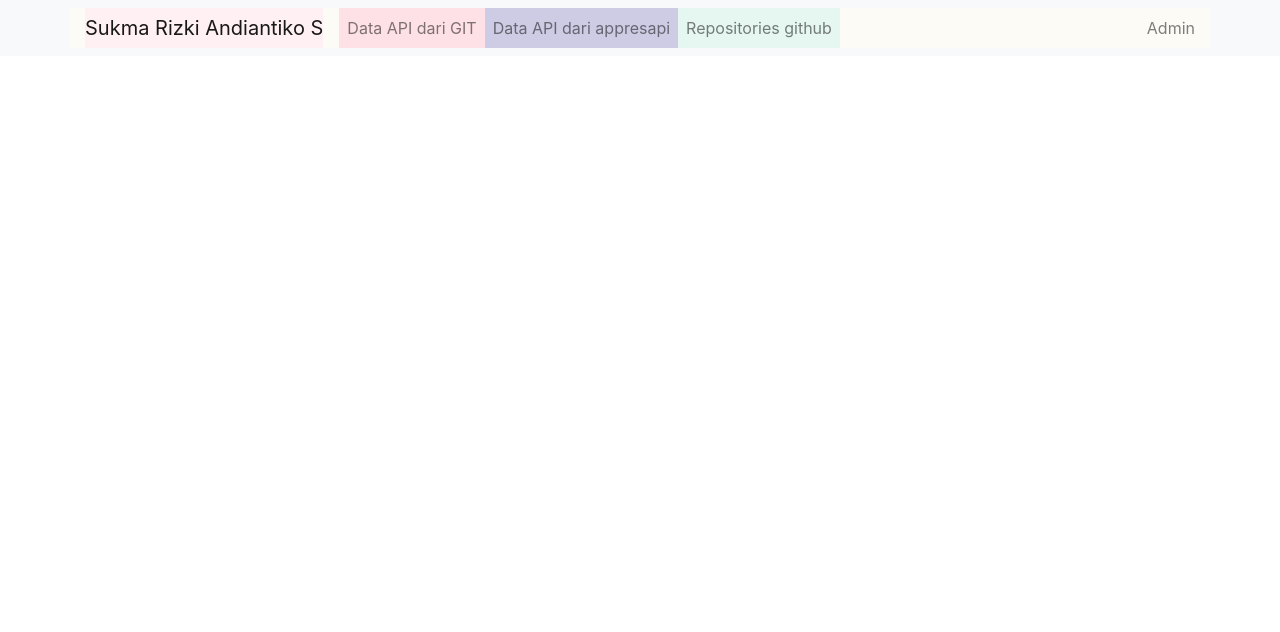
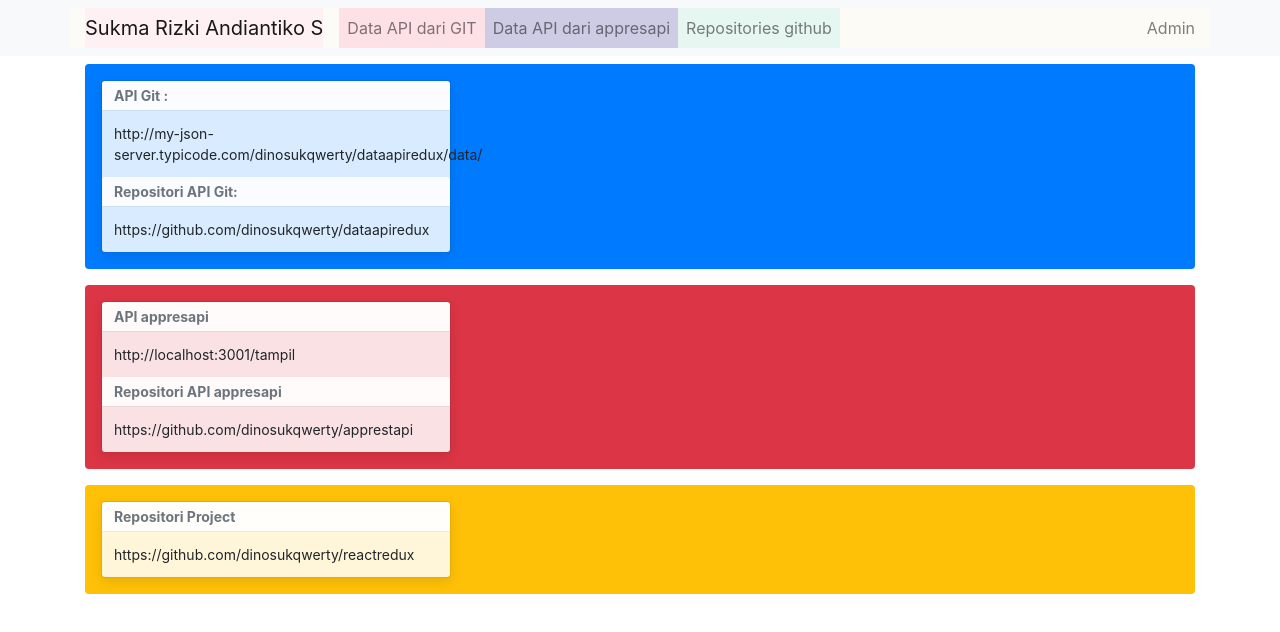
Before and after one commit to dinosukqwerty/reactredux, a React (Create React App) app: page /repositori in a window 1280 px wide. Shown: the top 632 px of the page. Built offline with nearby package versions, Linux system fonts and the light colour scheme.

Commit message:
repositori

```diff
--- a/src/App.js
+++ b/src/App.js
@@ -11,6 +11,7 @@ import DetailUserContainer from './container/DetailUserContainer';
 import DataGitContainer from './container/DataGitContainer';
 import DataContainer from './container/DataContainer';
 import DetailDataGitContainer from './container/DetailDataGitContainer';
+import RepositoriContainer from './container/RepositoriContainer';
 
 export default class App extends Component {
 
@@ -26,6 +27,7 @@ export default class App extends Component {
           <Route path="/detaildatagit/:id" exact component = {DetailDataGitContainer} />
           <Route path="/datagit" exact component = {DataGitContainer}/>
           <Route path="/dataappresapi" exact component = {DataContainer}/>
+          <Route path="/repositori" exact component= {RepositoriContainer}/>
         </BrowserRouter>
       </div>
     )
--- a/src/Components/CarouselComponents.js
+++ b/src/Components/CarouselComponents.js
@@ -15,18 +15,18 @@ import tiga from "../img/3.jpg";
 const items = [
   {
     src: satu,
-    altText: '1',
-    caption: 'Caption 1',
+    altText: 'https://github.com/dinosukqwerty/reactredux',
+    caption: 'Project ini : https://github.com/dinosukqwerty/reactredux',
   },
   {
     src: dua,
-    altText: '2',
-    caption: 'Caption 2'
+    altText: 'Data Git',
+    caption: 'API : http://my-json-server.typicode.com/dinosukqwerty/dataapiredux/data/'
   },
   {
     src: tiga,
-    altText: '3',
-    caption: 'Caption 3'
+    altText: 'Data appresapi',
+    caption: 'API: https://github.com/dinosukqwerty/apprestapi'
   },
   ];
 
--- a/src/Components/NavbarComponents.js
+++ b/src/Components/NavbarComponents.js
@@ -32,7 +32,7 @@ const NavbarComponents = (props) => {
               <NavLink href="/dataappresapi" style={{backgroundColor: '#CECCE4'}}>Data API dari appresapi</NavLink>
             </NavItem>
             <NavItem>
-              <NavLink href="https://github.com/dinosukqwerty" style={{backgroundColor: '#E6F7F1'}}>Repositories github</NavLink>
+              <NavLink href="/repositori" style={{backgroundColor: '#E6F7F1'}}>Repositories github</NavLink>
             </NavItem>
           </Nav>
           <NavbarText>Admin</NavbarText>
--- /dev/null
+++ b/src/Container/RepositoriContainer.js
@@ -0,0 +1,66 @@
+import React from 'react';
+import { Toast, ToastBody, Row, Col, ToastHeader, Container } from 'reactstrap';
+
+const RepositoriContainer = (props) => {
+  return (
+
+    <Container>
+      <Row>
+        <Col xs="12">
+          <div className="p-3 bg-primary my-2 rounded">
+            <Toast>
+            <ToastHeader>
+              API Git :
+            </ToastHeader>
+            <ToastBody>
+            http://my-json-server.typicode.com/dinosukqwerty/dataapiredux/data/
+            </ToastBody>
+            <ToastHeader>
+              Repositori API Git:
+            </ToastHeader>
+            <ToastBody>
+            https://github.com/dinosukqwerty/dataapiredux
+            </ToastBody>
+            </Toast>
+          </div>
+        </Col>
+
+        <Col xs="12">
+          <div className="p-3 bg-danger my-2 rounded">
+          <Toast>
+            <ToastHeader>
+              API appresapi
+            </ToastHeader>
+            <ToastBody>
+            http://localhost:3001/tampil
+            </ToastBody>
+            <ToastHeader>
+              Repositori API appresapi
+            </ToastHeader>
+            <ToastBody>
+            https://github.com/dinosukqwerty/apprestapi
+            </ToastBody>
+          </Toast>
+          </div>
+        </Col>
+
+        <Col xs="12">
+          <div className="p-3 bg-warning my-2 rounded">
+          <Toast>
+            <ToastHeader>
+              Repositori Project
+            </ToastHeader>
+            <ToastBody>
+            https://github.com/dinosukqwerty/reactredux
+            </ToastBody>
+          </Toast>
+          </div>
+        </Col>
+      </Row>
+    </Container>
+
+  );
+
+}
+
+export default RepositoriContainer;
--- a/src/action/userAction.js
+++ b/src/action/userAction.js
@@ -7,7 +7,6 @@ export const getUsersList = () => {
     return (dispatch) => {
         axios
         .get('http://localhost:3001/tampil')
-        // .get('http://my-json-server.typicode.com/afifbasya/reactjs-redux/users')
         .then(function (response) {
             dispatch({
                 type: GET_USERS_LIST,
@@ -33,7 +32,6 @@ export const getUserDetail = (id) => {
     return (dispatch) => {
         axios
         .get('http://localhost:3001/tampil/'+id)
-        // .get('http://my-json-server.typicode.com/afifbasya/reactjs-redux/users')
         .then(function (response) {
             dispatch({
                 type: GET_USER_DETAIL,
```
